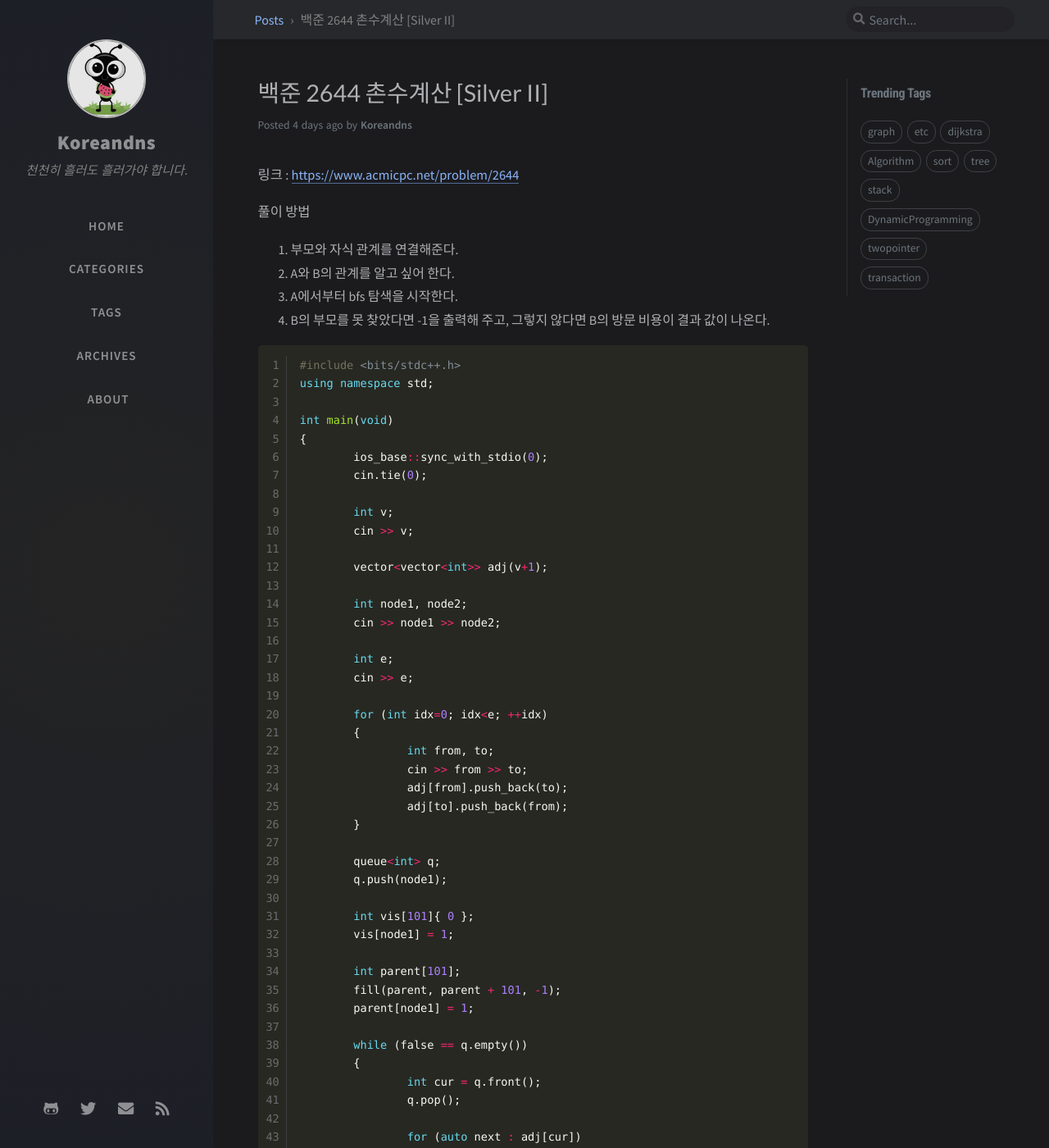
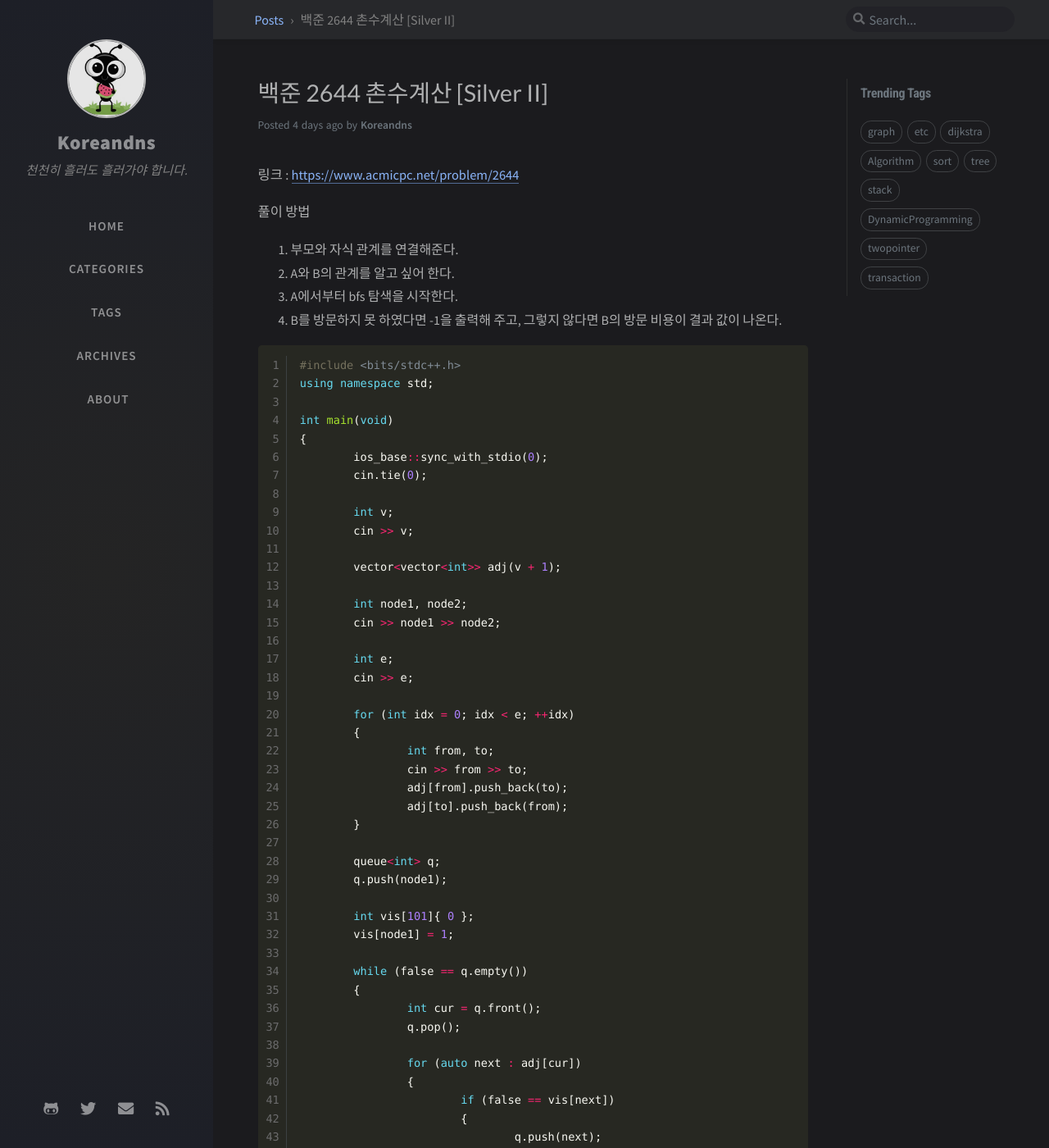
Before and after one commit to KoreanDNS/koreandns.github.io, a Jekyll site: the page built from _posts/Algorithm/acmicpc/2020-05-20-acmicpc-2644.md, in a window 1280 px wide and 1400 px high. Shown: the whole window at 82% size. Built offline with Jekyll 4.4.1, drawn with Linux system fonts in a browser that asks for light colours; nearby versions of some CDN libraries; comment, search, counter and statistics services are not loaded; some of the changed text lies outside the part shown.

Commit message:
no message

```diff
--- a/_posts/Algorithm/acmicpc/2020-05-20-acmicpc-2644.md
+++ b/_posts/Algorithm/acmicpc/2020-05-20-acmicpc-2644.md
@@ -17,7 +17,7 @@ tags: [Algorithm, graph, bfs]
 1. 부모와 자식 관계를 연결해준다.
 2. A와 B의 관계를 알고 싶어 한다.
 3. A에서부터 bfs 탐색을 시작한다.
-4. B의 부모를 못 찾았다면 -1을 출력해 주고, 그렇지 않다면 B의 방문 비용이 결과 값이 나온다.
+4. B를 방문하지 못 하였다면 -1을 출력해 주고, 그렇지 않다면 B의 방문 비용이 결과 값이 나온다.
 
 
 
@@ -33,7 +33,7 @@ int main(void)
 	int v;
 	cin >> v;
 
-	vector<vector<int>> adj(v+1);
+	vector<vector<int>> adj(v + 1);
 
 	int node1, node2;
 	cin >> node1 >> node2;
@@ -41,7 +41,7 @@ int main(void)
 	int e;
 	cin >> e;
 
-	for (int idx=0; idx<e; ++idx)
+	for (int idx = 0; idx < e; ++idx)
 	{
 		int from, to;
 		cin >> from >> to;
@@ -55,10 +55,6 @@ int main(void)
 	int vis[101]{ 0 };
 	vis[node1] = 1;
 
-	int parent[101];
-	fill(parent, parent + 101, -1);
-	parent[node1] = 1;
-
 	while (false == q.empty())
 	{
 		int cur = q.front();
@@ -70,12 +66,11 @@ int main(void)
 			{
 				q.push(next);
 				vis[next] = vis[cur] + 1;
-				parent[next] = cur;
 			}
 		}
 	}
 
-    cout << (-1 == parent[node2] ? -1 : vis[node2] - 1);
+	cout << (vis[node2] ? vis[node2] - 1 : -1);
 
 	return 0;
 }
```
